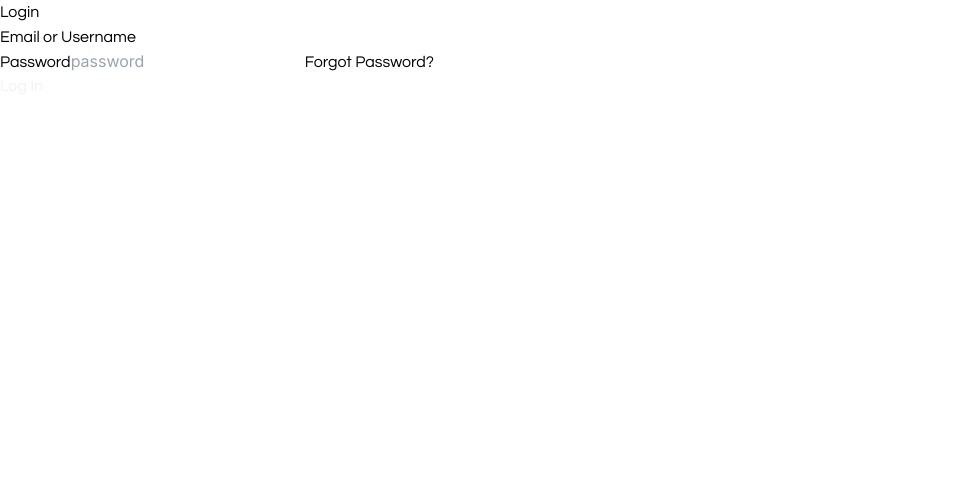
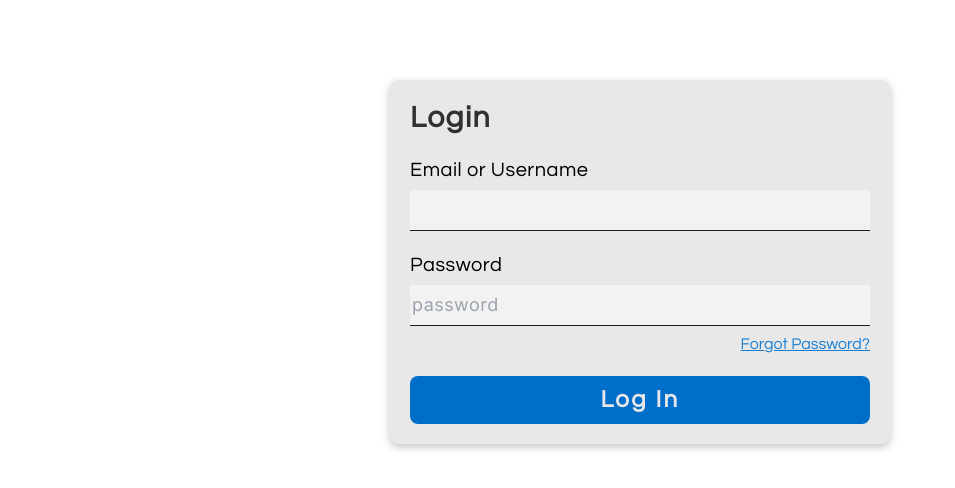
Before and after one commit to kawojue/toopcc-beta, a Next.js app in the folder client/: page /staff/login in a window 1280 px wide. Shown: the top 488 px of the page, without its empty margins (0-955 px from the left). Built offline with nearby package versions, Linux system fonts and the light colour scheme.

Commit message:
more on styles

```diff
--- a/client/app/globals.css
+++ b/client/app/globals.css
@@ -1,6 +1,10 @@
 @tailwind base;
 @tailwind components;
 @tailwind utilities;
+
+.trans {
+    @apply duration-200 ease-in-out transition-all;
+}
 
 .lds-roller {
     @apply relative w-[80px] h-[80px];
@@ -100,21 +104,58 @@
 }
 
 .spin-sector-1 {
-    border-top-color: lightblue;
+    border-top-color: green;
     --timing: ease-in-out;
     --duration: 0.75s;
 }
 
 .spin-sector-2 {
-    border-left-color: purple;
+    border-left-color: rgb(252, 126, 0);
     --timing: ease-in-out;
     --duration: 1.25s;
 }
 
 .spin-sector-3 {
-    border-right-color: lightcoral;
+    border-right-color: blueviolet;
     --timing: ease-in-out;
     --duration: 1.5s;
+}
+
+.staff-main {
+    @apply bg-clr-0;
+}
+
+.section-form {
+    @apply mx-auto mt-20 w-[90vw] max-w-[500px] p-5 rounded-lg bg-clr-7;
+    box-shadow: rgba(0, 0, 0, 0.24) 0px 3px 8px;
+}
+
+.form-header {
+    @apply text-3xl text-clr-2 font-semibold tracking-wider;
+}
+
+.form {
+    @apply mt-5 flex flex-col gap-5;
+}
+
+.form-group {
+    @apply flex flex-col gap-1.5
+}
+
+.form-group label {
+    @apply font-medium tracking-wide text-xl trans
+}
+
+.form-group input {
+    @apply text-lg font-medium py-1.5 px-0.5 border-b-clr-8 text-clr-2 tracking-wide outline-none border-b-[1.5px] border-clr-2 bg-clr-5 trans
+}
+
+.submit-btn {
+    @apply flex items-center justify-center px-7 py-2 font-semibold tracking-widest text-2xl bg-clr-1 rounded-lg text-clr-7 trans;
+}
+
+.fgt-pswd {
+    @apply underline text-clr-4 self-end
 }
 
 @keyframes lds-roller {
```
